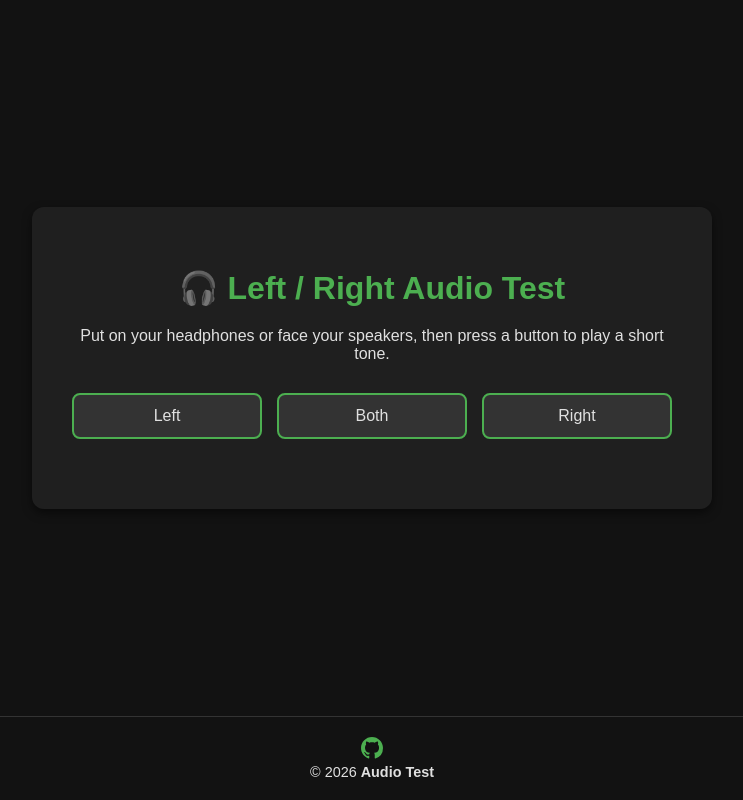
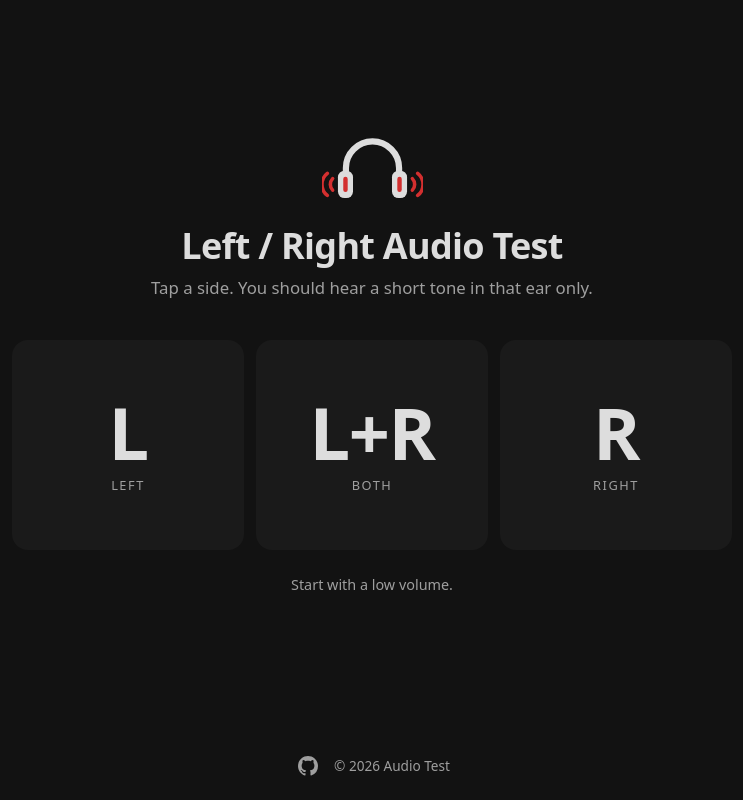
Before and after one commit to juliusalfeche/audiotest, a plain HTML site: page index.html in a window 1280 px wide. Shown: the whole page, without its empty margins (268-1011 px from the left). Drawn offline with Linux system fonts and the light colour scheme.

Commit message:
Add files via upload

```diff
--- a/assets/css/style.css
+++ b/assets/css/style.css
@@ -1,143 +1,192 @@
-/* --- Global Styles & Layout --- */
+/* Flat, minimal, dark. One accent colour (red). No shadows, borders or gradients. */
+
+:root {
+    /* Same palette as the DLBB forum */
+    --bg: #121212;
+    --surface: #1a1a1a;
+    --surface-hover: #212121;
+    --text: #dddddd;
+    --muted: #9f9f9f;
+    --accent: #d32f2f;
+    --on-accent: #ffffff;
+    --radius: 16px;
+}
+
+*, *::before, *::after {
+    box-sizing: border-box;
+}
+
+html {
+    -webkit-text-size-adjust: 100%;
+}
+
 body {
-    font-family: sans-serif;
-    background-color: #121212; /* Very Dark Gray */
-    color: #e0e0e0; /* Light Gray text */
     margin: 0;
-    padding: 0;
     min-height: 100vh;
     min-height: 100dvh;
-
-    /* Layout for Sticky Footer: pushes content up and footer down */
     display: flex;
     flex-direction: column;
-    justify-content: space-between;
-    align-items: center; /* Centers everything horizontally */
+    background: var(--bg);
+    color: var(--text);
+    font-family: system-ui, -apple-system, "Segoe UI", Roboto, "Helvetica Neue", Arial, sans-serif;
+    line-height: 1.5;
 }
 
-/* --- Main Content Container --- */
-.container {
-    background-color: #1f1f1f; /* Slightly lighter gray for card effect */
-    padding: 40px;
-    border-radius: 12px;
-    box-shadow: 0 4px 10px rgba(0, 0, 0, 0.5);
+/* --- Layout --- */
+.page {
+    flex: 1;
+    width: 100%;
+    max-width: 760px;
+    margin: 0 auto;
+    padding: 48px 20px;
+    display: flex;
+    flex-direction: column;
+    justify-content: center;
+    gap: 40px;
+}
+
+.intro {
     text-align: center;
-    max-width: 600px;
-    width: 90%;
+}
 
-    /* Center vertically within the remaining space */
-    margin: auto 0;
+.logo {
+    display: block;
+    margin: 0 auto 24px;
 }
 
 h1 {
-    color: #4CAF50; /* Green highlight for the title */
-    margin-bottom: 20px;
+    margin: 0 0 8px;
+    font-size: clamp(1.6rem, 5vw, 2.25rem);
+    font-weight: 600;
+    letter-spacing: -0.02em;
+    line-height: 1.2;
 }
 
-/* --- Controls and Buttons --- */
-.controls {
-    margin: 30px 0;
-    display: flex;
-    flex-wrap: wrap;
-    gap: 15px;
-    justify-content: center;
+.lead {
+    margin: 0;
+    color: var(--muted);
+    font-size: 1.05rem;
 }
 
-button {
-    background-color: #333; /* Dark button background */
-    color: #e0e0e0;
-    border: 2px solid #4CAF50;
-    padding: 12px 20px;
-    border-radius: 8px;
-    font-size: 16px;
-    cursor: pointer;
-    transition: background-color 0.2s, transform 0.1s, border-color 0.2s, opacity 0.3s;
-    flex: 1 1 150px;
+.hint {
+    margin: -16px 0 0;
+    text-align: center;
+    color: var(--muted);
+    font-size: 0.9rem;
 }
 
-button:hover {
-    background-color: #444;
+/* --- Buttons: three flat tiles, left / both / right --- */
+.controls {
+    display: grid;
+    grid-template-columns: repeat(3, 1fr);
+    gap: 12px;
 }
 
-button:active {
-    transform: scale(0.98);
+.controls button {
+    display: flex;
+    flex-direction: column;
+    align-items: center;
+    justify-content: center;
+    gap: 8px;
+    min-height: clamp(150px, 28vw, 210px);
+    padding: 16px;
+    border: 0;
+    border-radius: var(--radius);
+    background: var(--surface);
+    color: var(--text);
+    font: inherit;
+    cursor: pointer;
+    -webkit-tap-highlight-color: transparent;
+    transition: background-color 0.15s, color 0.15s, opacity 0.15s;
 }
 
-button.active {
-    background-color: #4CAF50; /* Green fill when active */
-    color: #121212; /* Dark text for contrast */
-    border-color: #e0e0e0;
+.glyph {
+    font-size: clamp(2.75rem, 9vw, 4.5rem);
+    font-weight: 700;
+    line-height: 1;
+    letter-spacing: -0.02em;
 }
 
-button:disabled {
-    opacity: 0.4;
+.name {
+    font-size: 0.8rem;
+    letter-spacing: 0.12em;
+    text-transform: uppercase;
+    color: var(--muted);
+}
+
+@media (hover: hover) {
+    .controls button:not(.active):not(:disabled):hover {
+        background: var(--surface-hover);
+    }
+}
+
+.controls button.active {
+    background: var(--accent);
+    color: var(--on-accent);
+}
+
+.controls button.active .name {
+    color: var(--on-accent);
+}
+
+.controls button:disabled {
+    opacity: 0.35;
     cursor: not-allowed;
-    pointer-events: none;
+}
+
+.controls button:focus-visible,
+.site-footer a:focus-visible {
+    outline: 3px solid var(--text);
+    outline-offset: 3px;
 }
 
 /* --- Footer --- */
-#site-footer {
-    background-color: #121212;
-    color: #e0e0e0;
-    padding: 15px 0;
-    text-align: center;
-    width: 100%;
-
-    /* Separator line */
-    border-top: 1px solid #333;
-
-    /* Ensure it doesn't shrink and stretches to the full width */
-    flex-shrink: 0;
-    align-self: stretch;
+.site-footer {
+    display: flex;
+    align-items: center;
+    justify-content: center;
+    gap: 12px;
+    padding: 20px 16px calc(20px + env(safe-area-inset-bottom, 0px));
+    color: var(--muted);
+    font-size: 0.85rem;
 }
 
-.footer-center {
-    max-width: 1200px;
-    margin: 0 auto;
-    padding: 0 15px;
+.site-footer a {
+    display: inline-flex;
+    padding: 4px;
+    border-radius: 6px;
+    color: inherit;
+    transition: color 0.15s;
 }
 
-#site-footer p {
-    margin: 5px 0;
-    font-size: 0.9em;
+.site-footer a:hover {
+    color: var(--text);
 }
 
-#site-footer a {
-    color: #4CAF50; /* Green accent color for links */
-    text-decoration: none;
-    transition: color 0.3s;
+/* --- Phones: Left and Right side by side, Both underneath --- */
+@media (max-width: 560px) {
+    .page {
+        padding: 32px 16px;
+        gap: 32px;
+    }
+
+    .controls {
+        grid-template-columns: 1fr 1fr;
+        grid-template-areas:
+            "left right"
+            "both both";
+    }
+
+    #test-left   { grid-area: left; }
+    #test-right  { grid-area: right; }
+    #test-center { grid-area: both; min-height: 110px; }
+
+    .hint {
+        margin-top: -12px;
+    }
 }
 
-#site-footer a:hover {
-    color: #e0e0e0; /* Light gray on hover */
-}
-
-#site-footer .github-icon {
-    display: inline-block;
-    vertical-align: middle;
-}
-
-/* --- Media Queries --- */
-@media (max-width: 480px) {
-    .container {
-        padding: 20px;
-    }
-    .controls {
-        gap: 10px;
-    }
-    button {
-        padding: 10px 15px;
-        font-size: 14px;
-        flex-basis: 100%; /* Stack buttons on very small screens */
-    }
-}
 /* --- Accessibility --- */
-button:focus-visible,
-#site-footer a:focus-visible {
-    outline: 3px solid #e0e0e0;
-    outline-offset: 3px;
-}
-
 /* Visible to screen readers only */
 .sr-only {
     position: absolute;
@@ -152,10 +201,8 @@ button:focus-visible,
 }
 
 @media (prefers-reduced-motion: reduce) {
-    button {
+    .controls button,
+    .site-footer a {
         transition: none;
     }
-    button:active {
-        transform: none;
-    }
 }
--- a/index.html
+++ b/index.html
@@ -5,7 +5,7 @@
     <meta name="viewport" content="width=device-width, initial-scale=1.0">
     <meta http-equiv="Content-Security-Policy" content="default-src 'none'; script-src 'self'; style-src 'self'; img-src 'self'; manifest-src 'self'; worker-src 'self'; connect-src 'self'; base-uri 'none'; form-action 'none'">
     <meta name="color-scheme" content="dark">
-    <meta name="theme-color" content="#4CAF50">
+    <meta name="theme-color" content="#121212">
     <meta name="description" content="A simple tool to check that the left and right channels of your headphones or speakers work and are not swapped.">
 
     <title>Left / Right Audio Test</title>
@@ -18,30 +18,39 @@
     <script src="assets/js/script.js" defer></script>
 </head>
 <body>
-    <main class="container">
-        <h1>🎧 Left / Right Audio Test</h1>
-        <p>Put on your headphones or face your speakers, then press a button to play a short tone.</p>
+    <main class="page">
+        <header class="intro">
+            <img class="logo" src="assets/icons/logo-mark.svg" width="101" height="64" alt="">
+            <h1>Left / Right Audio Test</h1>
+            <p class="lead">Tap a side. You should hear a short tone in that ear only.</p>
+        </header>
 
-        <div class="controls">
-            <button type="button" id="test-left" data-pan="-1" data-label="left">Left</button>
-            <button type="button" id="test-center" data-pan="0" data-label="both">Both</button>
-            <button type="button" id="test-right" data-pan="1" data-label="right">Right</button>
+        <div class="controls" role="group" aria-label="Choose which side to test">
+            <button type="button" id="test-left" data-pan="-1" data-label="left">
+                <span class="glyph" aria-hidden="true">L</span>
+                <span class="name">Left</span>
+            </button>
+            <button type="button" id="test-center" data-pan="0" data-label="both">
+                <span class="glyph" aria-hidden="true">L+R</span>
+                <span class="name">Both</span>
+            </button>
+            <button type="button" id="test-right" data-pan="1" data-label="right">
+                <span class="glyph" aria-hidden="true">R</span>
+                <span class="name">Right</span>
+            </button>
         </div>
 
+        <p class="hint">Start with a low volume.</p>
         <p id="status" class="sr-only" role="status" aria-live="polite"></p>
     </main>
 
-    <footer id="site-footer">
-        <div class="footer-center">
-            <p>
-                <a href="https://github.com/juliusalfeche/audiotest" target="_blank" rel="noopener noreferrer" aria-label="Audio Test on GitHub">
-                    <svg class="github-icon" viewBox="0 0 16 16" width="22" height="22" aria-hidden="true" focusable="false">
-                        <path fill="currentColor" d="M8 0C3.58 0 0 3.58 0 8c0 3.54 2.29 6.53 5.47 7.59.4.07.55-.17.55-.38 0-.19-.01-.82-.01-1.49-2.01.37-2.53-.49-2.69-.94-.09-.23-.48-.94-.82-1.13-.28-.15-.68-.52-.01-.53.63-.01 1.08.58 1.23.82.72 1.21 1.87.87 2.33.66.07-.52.28-.87.51-1.07-1.78-.2-3.64-.89-3.64-3.95 0-.87.31-1.59.82-2.15-.08-.2-.36-1.02.08-2.12 0 0 .67-.21 2.2.82.64-.18 1.32-.27 2-.27.68 0 1.36.09 2 .27 1.53-1.04 2.2-.82 2.2-.82.44 1.1.16 1.92.08 2.12.51.56.82 1.27.82 2.15 0 3.07-1.87 3.75-3.65 3.95.29.25.54.73.54 1.48 0 1.07-.01 1.93-.01 2.2 0 .21.15.46.55.38A8.013 8.013 0 0016 8c0-4.42-3.58-8-8-8z"/>
-                    </svg>
-                </a>
-            </p>
-            <p>&copy; <span id="current-year">2026</span> <b>Audio Test</b></p>
-        </div>
+    <footer class="site-footer">
+        <a href="https://github.com/juliusalfeche/audiotest" target="_blank" rel="noopener noreferrer" aria-label="Audio Test on GitHub">
+            <svg viewBox="0 0 16 16" width="20" height="20" aria-hidden="true" focusable="false">
+                <path fill="currentColor" d="M8 0C3.58 0 0 3.58 0 8c0 3.54 2.29 6.53 5.47 7.59.4.07.55-.17.55-.38 0-.19-.01-.82-.01-1.49-2.01.37-2.53-.49-2.69-.94-.09-.23-.48-.94-.82-1.13-.28-.15-.68-.52-.01-.53.63-.01 1.08.58 1.23.82.72 1.21 1.87.87 2.33.66.07-.52.28-.87.51-1.07-1.78-.2-3.64-.89-3.64-3.95 0-.87.31-1.59.82-2.15-.08-.2-.36-1.02.08-2.12 0 0 .67-.21 2.2.82.64-.18 1.32-.27 2-.27.68 0 1.36.09 2 .27 1.53-1.04 2.2-.82 2.2-.82.44 1.1.16 1.92.08 2.12.51.56.82 1.27.82 2.15 0 3.07-1.87 3.75-3.65 3.95.29.25.54.73.54 1.48 0 1.07-.01 1.93-.01 2.2 0 .21.15.46.55.38A8.013 8.013 0 0016 8c0-4.42-3.58-8-8-8z"/>
+            </svg>
+        </a>
+        <span>&copy; <span id="current-year">2026</span> Audio Test</span>
     </footer>
 </body>
 </html>
--- a/sw.js
+++ b/sw.js
@@ -1,7 +1,7 @@
 'use strict';
 
 // Change this number whenever you publish an update.
-const CACHE_NAME = 'audio-test-v3';
+const CACHE_NAME = 'audio-test-v5';
 
 // Relative paths so it works under /audiotest/ on GitHub Pages.
 const APP_FILES = [
@@ -11,6 +11,7 @@ const APP_FILES = [
     './assets/css/style.css',
     './assets/js/script.js',
     './assets/icons/icon.svg',
+    './assets/icons/logo-mark.svg',
     './assets/icons/icon-192.png',
     './assets/icons/icon-512.png',
     './assets/icons/icon-maskable-512.png',
```
Also changed, not shown: assets/icons/apple-touch-icon.png, assets/icons/icon-192.png, assets/icons/icon-512.png, assets/icons/icon-maskable-512.png, assets/icons/icon-maskable.svg, assets/icons/icon.svg, assets/icons/logo-mark.svg (added), manifest.json, 1 other file.
